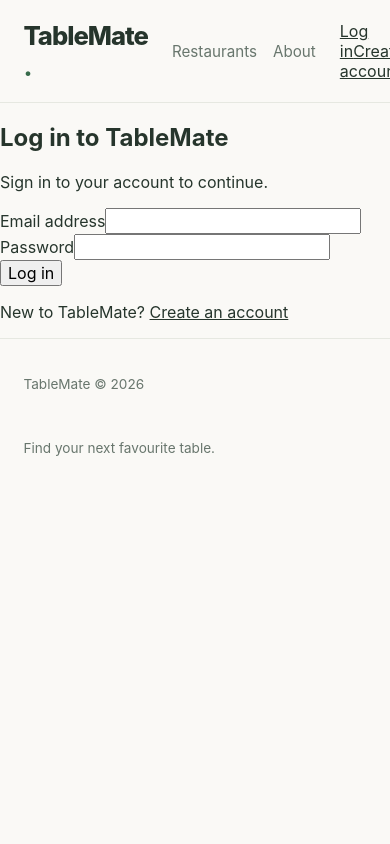
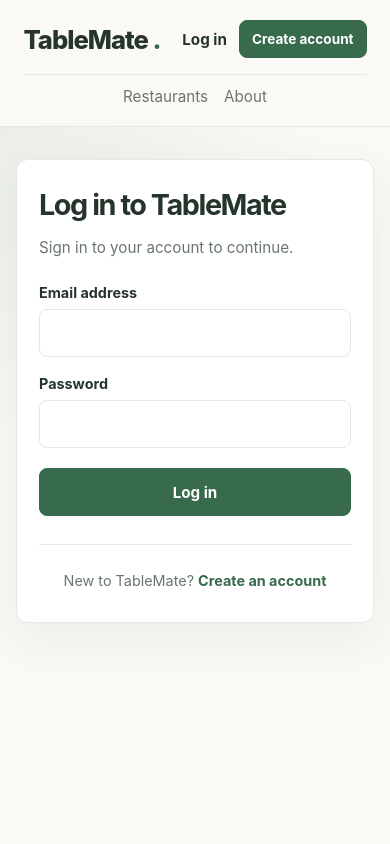
Before and after one commit to Jon-Felipe/tablemate-web, a React (Vite) app: page /login in a window 390 px wide. Shown: the top 844 px of the page. Built offline with nearby package versions, Linux system fonts and the light colour scheme; no server answers.

Commit message:
feat(auth): styling for register and login pages

```diff
--- a/src/App.css
+++ b/src/App.css
@@ -524,3 +524,326 @@
     font-size: 0.85rem;
   }
 }
+
+/* Authentication pages */
+
+.auth-page {
+  display: flex;
+  align-items: center;
+  justify-content: center;
+  min-height: 100vh;
+  padding: 48px 24px;
+  background:
+    radial-gradient(circle at top left, rgb(55 107 75 / 8%), transparent 35%),
+    var(--color-background);
+}
+
+.auth-form-container {
+  width: 100%;
+  max-width: 440px;
+  padding: 40px;
+  border: 1px solid var(--color-border);
+  border-radius: 16px;
+  background: var(--color-surface);
+  box-shadow: 0 16px 48px rgb(38 53 44 / 7%);
+}
+
+.auth-form-container h1 {
+  margin: 0 0 12px;
+  color: var(--color-text);
+  font-size: clamp(1.8rem, 5vw, 2.3rem);
+  font-weight: 750;
+  letter-spacing: -0.05em;
+  line-height: 1.2;
+}
+
+.auth-form-container > p {
+  margin: 0 0 28px;
+  color: var(--color-muted);
+  font-size: 0.95rem;
+  line-height: 1.7;
+}
+
+/* Login form */
+
+.auth-form-container form {
+  display: flex;
+  flex-direction: column;
+  gap: 22px;
+}
+
+.form-field {
+  display: flex;
+  flex-direction: column;
+  gap: 8px;
+}
+
+.form-field label {
+  color: var(--color-text);
+  font-size: 0.9rem;
+  font-weight: 650;
+}
+
+.form-field input {
+  width: 100%;
+  min-height: 48px;
+  padding: 12px 14px;
+  border: 1px solid var(--color-border);
+  border-radius: 8px;
+  outline: none;
+  background: #fff;
+  color: var(--color-text);
+  font: inherit;
+  font-size: 0.95rem;
+  transition:
+    border-color 150ms ease,
+    box-shadow 150ms ease;
+}
+
+.form-field input::placeholder {
+  color: #9aa39c;
+}
+
+.form-field input:hover {
+  border-color: #bdc9bf;
+}
+
+.form-field input:focus-visible {
+  border-color: var(--color-accent);
+  box-shadow: 0 0 0 3px rgb(55 107 75 / 12%);
+}
+
+/* Login button */
+
+.auth-form-container form button {
+  display: flex;
+  align-items: center;
+  justify-content: center;
+  width: 100%;
+  min-height: 48px;
+  margin-top: 2px;
+  padding: 13px 20px;
+  border: 1px solid var(--color-accent);
+  border-radius: 8px;
+  background: var(--color-accent);
+  color: #fff;
+  font: inherit;
+  font-size: 0.95rem;
+  font-weight: 700;
+  cursor: pointer;
+  transition:
+    background 150ms ease,
+    border-color 150ms ease,
+    transform 150ms ease;
+}
+
+.auth-form-container form button:hover:not(:disabled) {
+  border-color: #28543a;
+  background: #28543a;
+}
+
+.auth-form-container form button:active:not(:disabled) {
+  transform: translateY(1px);
+}
+
+.auth-form-container form button:focus-visible {
+  outline: 3px solid rgb(55 107 75 / 25%);
+  outline-offset: 3px;
+}
+
+.auth-form-container form button:disabled {
+  cursor: not-allowed;
+  opacity: 0.7;
+}
+
+/* Login error message */
+
+.auth-form-container .auth-error {
+  margin: -8px 0 0;
+  padding: 12px 14px;
+  border: 1px solid #f0caca;
+  border-radius: 8px;
+  background: #fff5f5;
+  color: #a52a2a;
+  font-size: 0.9rem;
+  line-height: 1.5;
+}
+
+/* Registration link */
+
+.auth-form-container > p:last-child {
+  margin: 28px 0 0;
+  padding-top: 24px;
+  border-top: 1px solid var(--color-border);
+  text-align: center;
+  font-size: 0.9rem;
+}
+
+.auth-form-container > p:last-child a {
+  color: var(--color-accent);
+  font-weight: 700;
+  text-decoration: none;
+  text-underline-offset: 4px;
+}
+
+.auth-form-container > p:last-child a:hover {
+  text-decoration: underline;
+}
+
+/* Mobile layout */
+
+@media (max-width: 480px) {
+  .auth-page {
+    align-items: flex-start;
+    padding: 32px 16px;
+  }
+
+  .auth-form-container {
+    padding: 28px 22px;
+    border-radius: 12px;
+  }
+
+  .auth-form-container > p {
+    margin-bottom: 24px;
+  }
+
+  .auth-form-container form {
+    gap: 18px;
+  }
+}
+
+/* Reduced motion accessibility */
+
+@media (prefers-reduced-motion: reduce) {
+  .form-field input,
+  .auth-form-container form button {
+    transition: none;
+  }
+}
+
+/* Authentication links in the header */
+
+.auth-nav {
+  display: flex;
+  align-items: center;
+  gap: 20px;
+  flex-shrink: 0;
+}
+
+.login-link {
+  color: var(--color-text);
+  font-size: 0.95rem;
+  font-weight: 650;
+  text-decoration: none;
+  transition: color 150ms ease;
+}
+
+.login-link:hover {
+  color: var(--color-accent);
+}
+
+.register-button {
+  display: inline-flex;
+  align-items: center;
+  justify-content: center;
+  padding: 11px 18px;
+  border: 1px solid var(--color-accent);
+  border-radius: 8px;
+  background: var(--color-accent);
+  color: #fff;
+  font-size: 0.9rem;
+  font-weight: 650;
+  text-decoration: none;
+  white-space: nowrap;
+  transition:
+    background 150ms ease,
+    border-color 150ms ease;
+}
+
+.register-button:hover {
+  border-color: #28543a;
+  background: #28543a;
+}
+
+/* Keyboard accessibility */
+
+.login-link:focus-visible,
+.register-button:focus-visible {
+  outline: 2px solid var(--color-accent);
+  outline-offset: 4px;
+  border-radius: 4px;
+}
+
+/* Responsive header */
+
+@media (max-width: 700px) {
+  .site-header {
+    flex-wrap: wrap;
+    gap: 16px;
+  }
+
+  .site-header nav {
+    order: 3;
+    width: 100%;
+    justify-content: center;
+    padding-top: 12px;
+    border-top: 1px solid var(--color-border);
+  }
+
+  .auth-nav {
+    margin-left: auto;
+    gap: 12px;
+  }
+
+  .register-button {
+    padding: 10px 12px;
+    font-size: 0.85rem;
+  }
+}
+
+@media (max-width: 380px) {
+  .site-header {
+    gap: 12px;
+  }
+
+  .brand {
+    font-size: 1.35rem;
+  }
+
+  .auth-nav {
+    gap: 10px;
+  }
+
+  .register-button {
+    padding: 9px 10px;
+    font-size: 0.8rem;
+  }
+}
+
+/* Registration success action */
+
+.auth-action-link {
+  display: flex;
+  align-items: center;
+  justify-content: center;
+  width: 100%;
+  min-height: 48px;
+  padding: 13px 20px;
+  border: 1px solid var(--color-accent);
+  border-radius: 8px;
+  background: var(--color-accent);
+  color: #fff;
+  font-weight: 700;
+  text-align: center;
+  text-decoration: none;
+  transition: background 150ms ease;
+}
+
+.auth-action-link:hover {
+  background: #28543a;
+}
+
+.auth-action-link:focus-visible {
+  outline: 3px solid rgb(55 107 75 / 25%);
+  outline-offset: 3px;
+}
```
